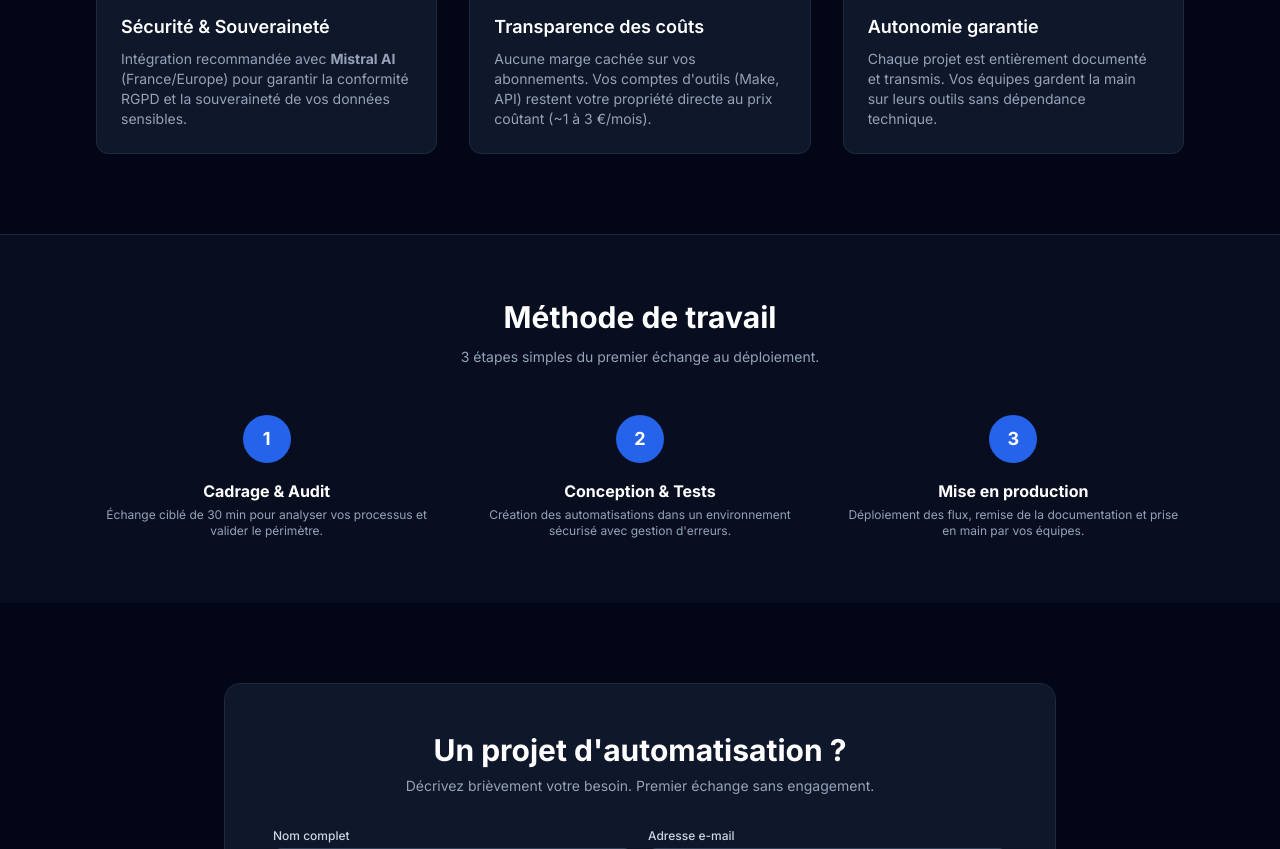
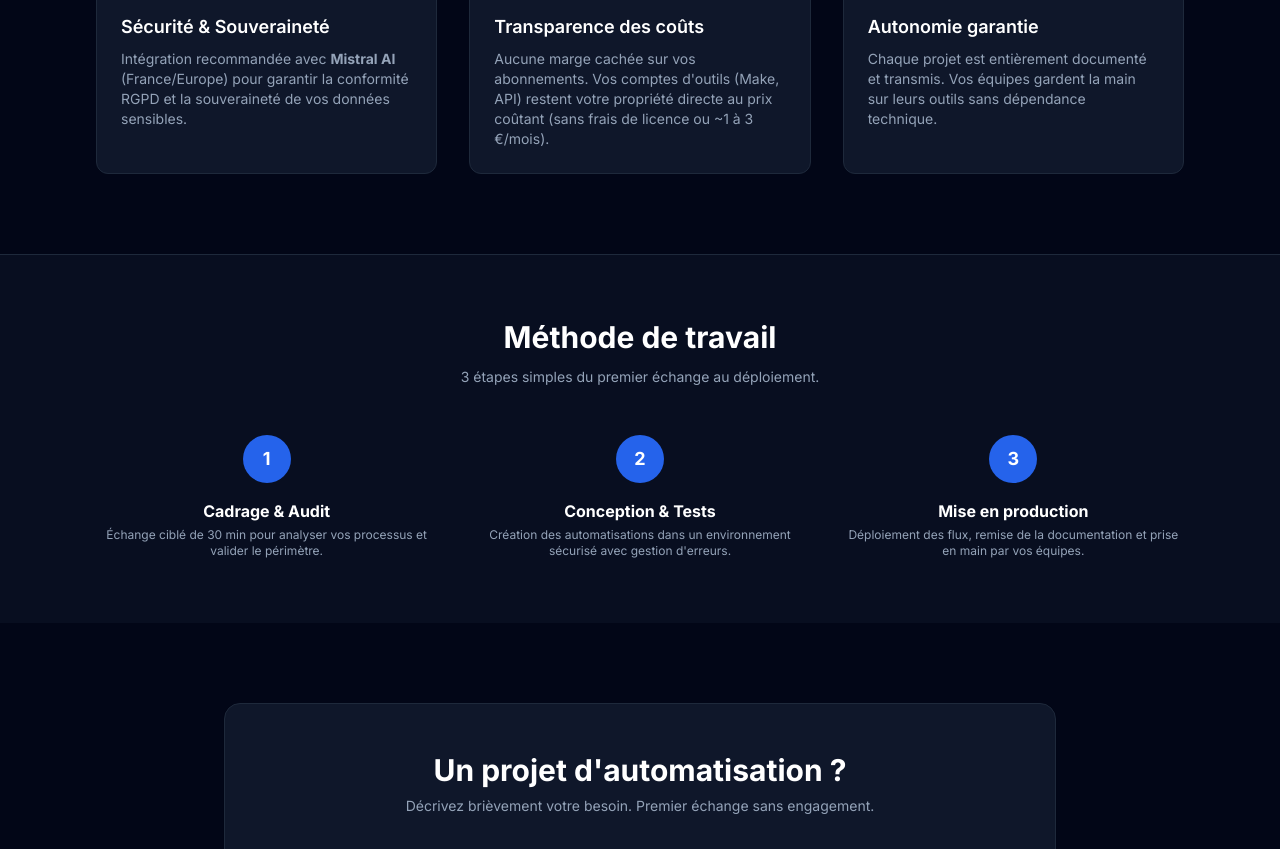
Before and after one commit to loomandlogic/site, a plain HTML site: page index.html in a window 1280 px wide. Shown: the part 1703-2552 px from the top of the page. Drawn offline with nearby package versions, Linux system fonts and the light colour scheme.

Commit message:
Update index.html

```diff
--- a/index.html
+++ b/index.html
@@ -202,7 +202,7 @@
                     <i data-lucide="database" class="w-8 h-8 text-brand-600 mb-4"></i>
                     <h3 class="text-lg font-semibold text-slate-900 dark:text-white mb-2">Transparence des coûts</h3>
                     <p class="text-sm text-slate-600 dark:text-slate-400">
-                        Aucune marge cachée sur vos abonnements. Vos comptes d'outils (Make, API) restent votre propriété directe au prix coûtant (~1 à 3 €/mois).
+                        Aucune marge cachée sur vos abonnements. Vos comptes d'outils (Make, API) restent votre propriété directe au prix coûtant (sans frais de licence ou ~1 à 3 €/mois).
                     </p>
                 </div>
 
```
